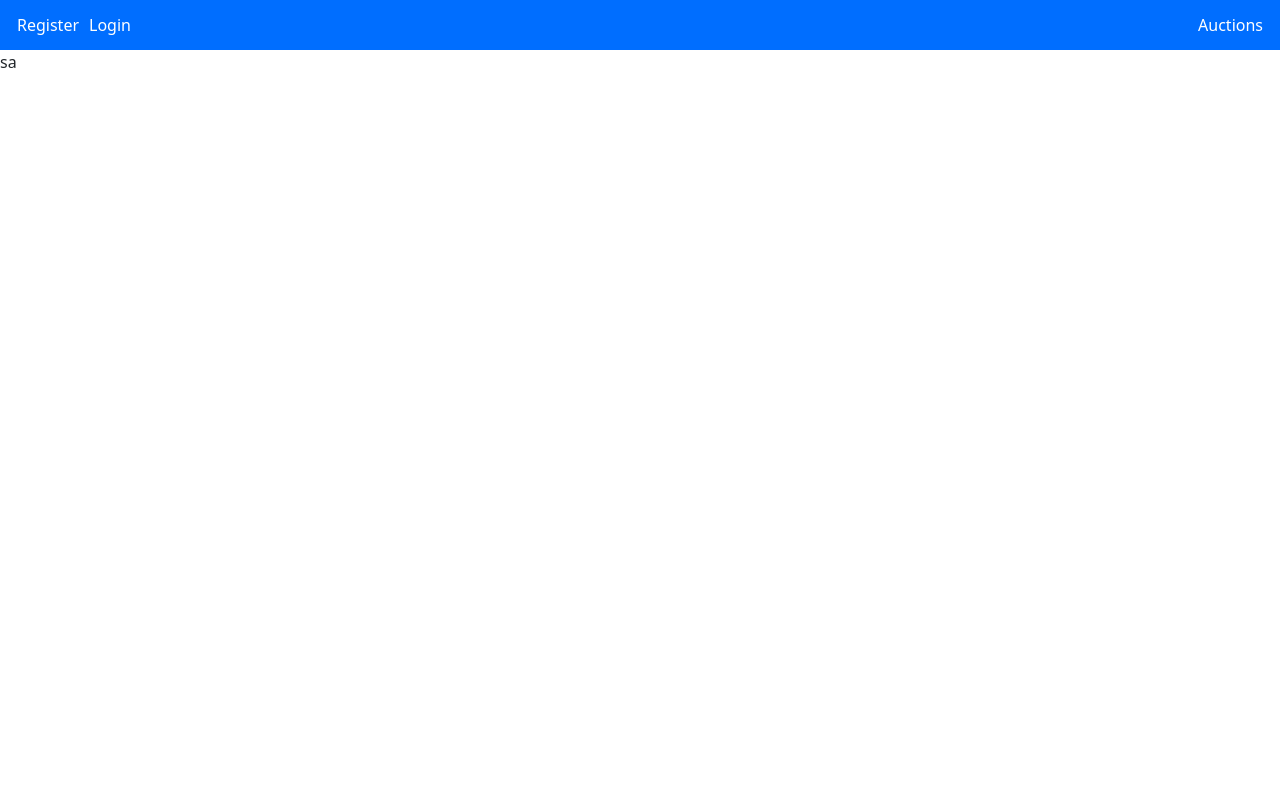
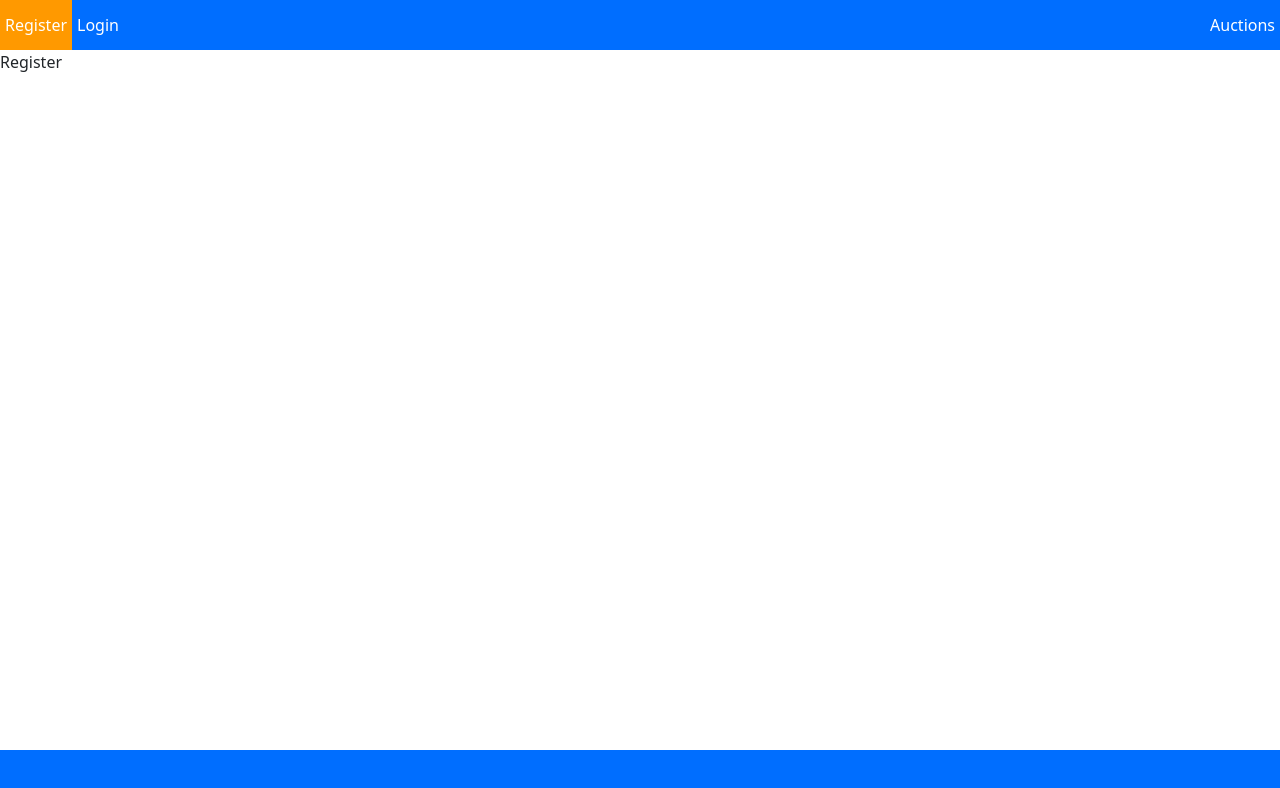
Before and after one commit to RobertDragoi/E-Bid, a React (Create React App) app in the folder client/: page /register in a window 1280 px wide. Shown: the top 788 px of the page. Built offline with nearby package versions, Linux system fonts and the light colour scheme.

Commit message:
Change name for containers

```diff
--- a/client/src/App.js
+++ b/client/src/App.js
@@ -3,14 +3,20 @@ import "bootstrap/dist/css/bootstrap.min.css";
 import Navbar from "./components/Navbar/Navbar";
 import { BrowserRouter, Route } from "react-router-dom";
 import Register from "./components/Register/Register";
+import Login from "./components/Login/Login";
+import Footer from "./components/Footer/Footer";
 const App = () => {
   return (
     <div>
       <BrowserRouter>
         <Navbar />
-        <Route path="/register">
+        <Route exact path="/register">
           <Register />
         </Route>
+        <Route exact path="/login">
+          <Login />
+        </Route>
+        <Footer />
       </BrowserRouter>
     </div>
   );
--- /dev/null
+++ b/client/src/components/Footer/Footer.js
@@ -0,0 +1,7 @@
+import React from "react";
+import "./Footer.scss";
+const Footer = () => {
+  return <div className="footer-container"></div>;
+};
+
+export default Footer;
--- /dev/null
+++ b/client/src/components/Footer/Footer.scss
@@ -0,0 +1,9 @@
+@import "../../utils/variables.scss";
+.footer-container {
+  position: fixed;
+  left: 0;
+  bottom: 0;
+  width: 100%;
+  height: 50px;
+  background-color: $light-blue;
+}
--- /dev/null
+++ b/client/src/components/Login/Login.js
@@ -0,0 +1,7 @@
+import React from "react";
+
+const Login = () => {
+  return <div>Login</div>;
+};
+
+export default Login;
--- a/client/src/components/Navbar/Navbar.js
+++ b/client/src/components/Navbar/Navbar.js
@@ -3,24 +3,24 @@ import { NavLink } from "react-router-dom";
 import "./Navbar.scss";
 const Navbar = () => {
   return (
-    <div className="container">
-      <div className="container-left">
+    <div className="navbar-container">
+      <div className="navbar-container-left">
         <div className="item">
           <NavLink className="link" to="/register">
             Register
           </NavLink>
         </div>
         <div className="item">
-          <NavLink className="link" to="/">
+          <NavLink className="link" to="/login">
             Login
           </NavLink>
         </div>
       </div>
 
-      <div className="container-right">
+      <div className="navbar-container-right">
         <div>
           <div className="item">
-            <NavLink className="link" to="/">
+            <NavLink className="link" to="/auctions">
               Auctions
             </NavLink>
           </div>
--- a/client/src/components/Navbar/Navbar.scss
+++ b/client/src/components/Navbar/Navbar.scss
@@ -1,5 +1,5 @@
 @import "../../utils/variables.scss";
-.container {
+.navbar-container {
   max-width: 100%;
   height: 50px;
   background-color: $light-blue;
--- a/client/src/components/Register/Register.js
+++ b/client/src/components/Register/Register.js
@@ -1,7 +1,7 @@
 import React from "react";
 
 const Register = () => {
-  return <div>sa</div>;
+  return <div>Register</div>;
 };
 
 export default Register;
```
